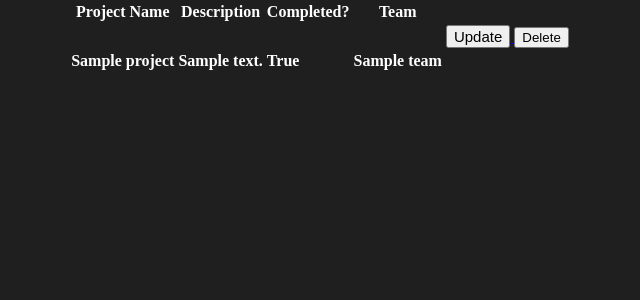
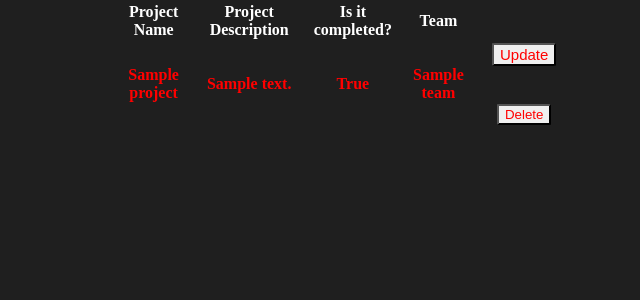
Before and after one commit to walkerhebert/spec-week-4, a Flask app: page /projects in a window 1280 px wide. Shown: the part 60-360 px from the top of the page, without its empty margins (320-960 px from the left). Run offline with Flask 2, Linux system fonts and the light colour scheme; tables that the repository leaves empty hold one stand-in row (values such as "Sample post").

Commit message:
final commit

```diff
--- a/static/base.css
+++ b/static/base.css
@@ -114,3 +114,40 @@ h3 {
     font-size: 20px;
     font-weight: 700;
 }
+
+.projects-nav {
+    display: flex;
+    flex-direction: row;
+    justify-content: center;
+}
+
+.nav-color {
+    color: red;
+}
+
+.margin-left {
+    margin-left: 14%;
+    text-align: center;
+    /* padding-left: 3%; */
+    width: 80%;
+}
+
+.btn-danger {
+    color: red;
+    border-radius: 5%;
+}
+.btn-danger:hover {
+    background-color: black;
+    border-radius: 5%;
+    transition: ease-in-out .25s;
+}
+
+.btn-primary {
+    color: red;
+    border-radius: 5%;
+}
+.btn-primary:hover {
+    background-color: black;
+    border-radius: 5%;
+    transition: ease-in-out .25s ;
+}
--- a/templates/projects.html
+++ b/templates/projects.html
@@ -1,16 +1,18 @@
 {% extends "base.html" %} {% block main %}
 <div>
-  <table class="table table-bordered">
+  <table class="table table-bordered margin-left">
     <th>Project Name</th>
-    <th>Description</th>
-    <th>Completed?</th>
+    <th>Project Description</th>
+    <th>Is it completed?</th>
     <th>Team</th>
     {% for project in projects %}
     <tr>
-      <td>{{ project.project_name }}</td>
-      <td>{{ project.description }}</td>
-      <td>{{ project.completed }}</td>
-      <td>{{ project.team.team_name }}</td>
+      <div class="projects-nav">
+      <td class="nav-color">{{ project.project_name }}</td>
+      <td class="nav-color">{{ project.description }}</td>
+      <td class="nav-color">{{ project.completed }}</td>
+      <td class="nav-color">{{ project.team.team_name }}</td>
+      </div>
       <td>
         <a href="{{ url_for('update_project', project_id = project.id) }}">
           <button type="button" class="btn btn-primary">Update</button>
```
